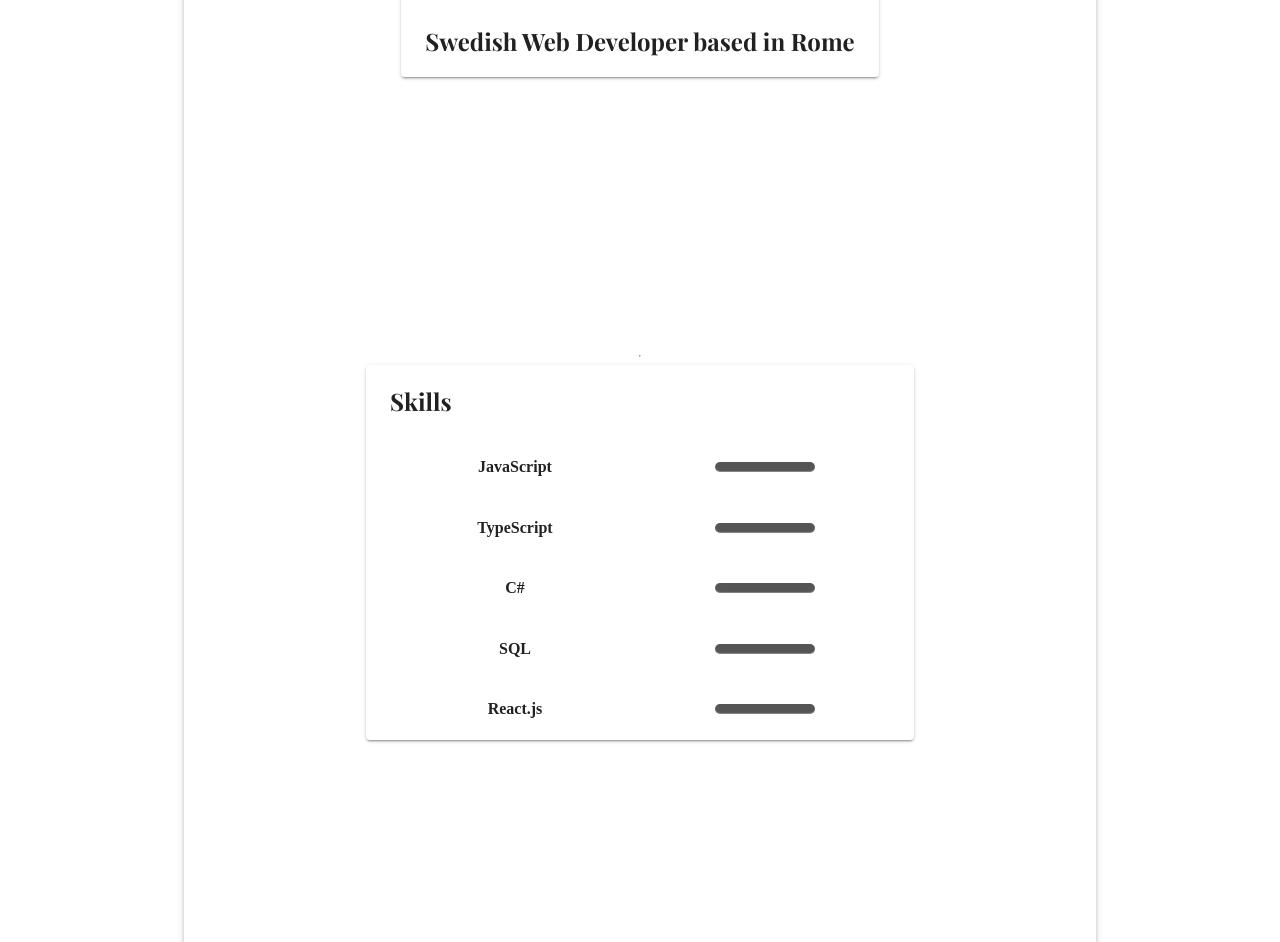
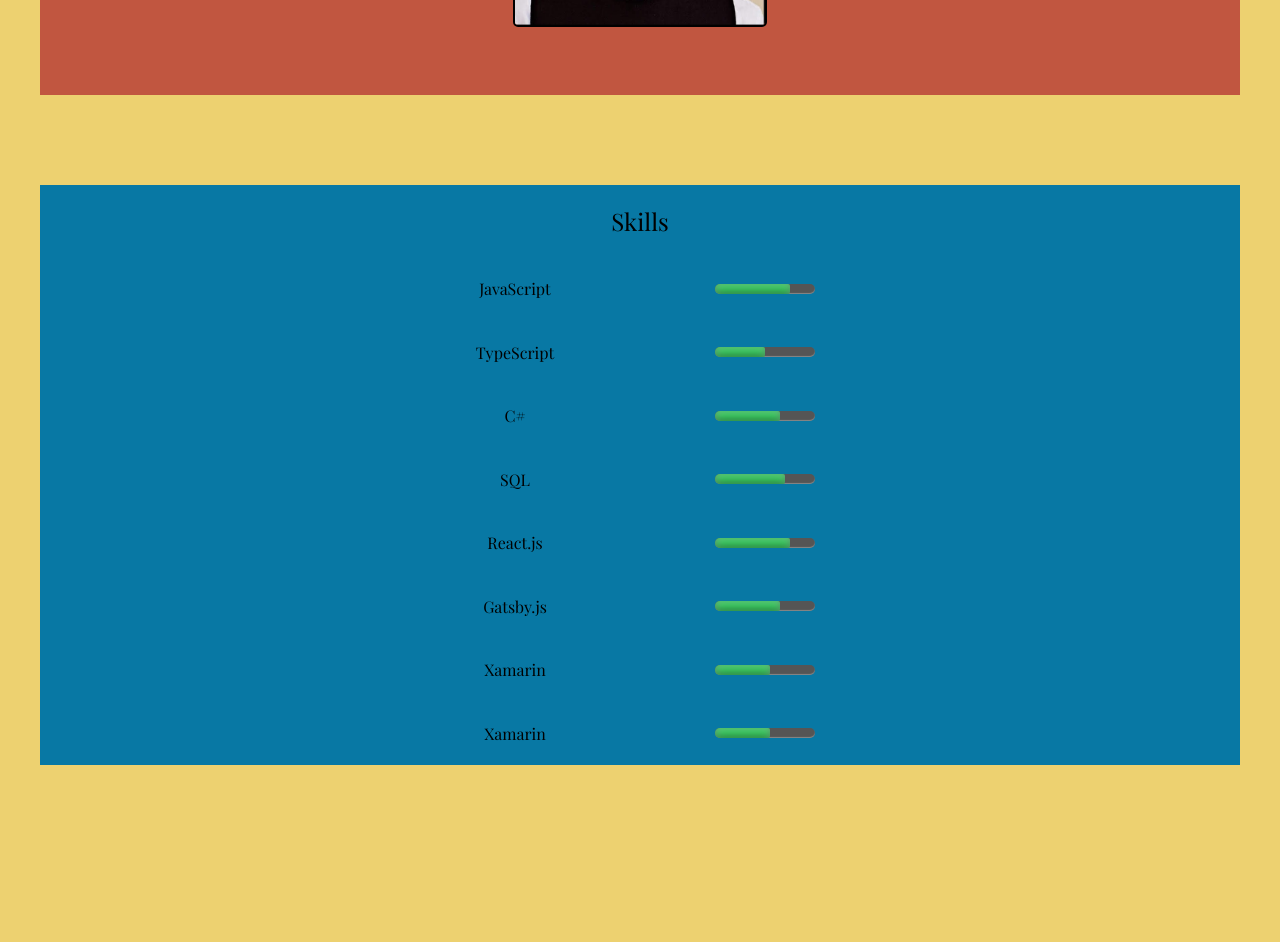
Before and after one commit to anthonwellsjo/curriculum-2.0, a Gatsby site: page / in a window 1280 px wide. Shown: the part 483-1425 px from the top of the page. After the commit the page ends 1256 px from the top, so only its background shows below. Built offline with nearby package versions, Linux system fonts and the light colour scheme; Gatsby itself is replaced by a stand-in of ours; a web font is replaced by a local one.

Commit message:
before adding fonts

```diff
--- a/src/components/centralizer/centralizer.module.css
+++ b/src/components/centralizer/centralizer.module.css
@@ -2,6 +2,8 @@
   display: flex;
   align-items: center;
   justify-content: center;
+  width: 100%;
+
 }
 
 .column {
--- a/src/components/menu/menu.module.css
+++ b/src/components/menu/menu.module.css
@@ -5,6 +5,7 @@
 }
 
 .menu {
+    background-color: #1ecfd6;
   position: fixed;
   top: 15px;
   border-radius: 3px;
--- a/src/components/profile/profile.js
+++ b/src/components/profile/profile.js
@@ -8,10 +8,10 @@
 const Profile = props => {
     return (
         <Centralizer column>
-            <br></br>
-            <img className={classes.img} src={photo} alt="portrait" />
             <h1>Anthon Wellsjö</h1>
             <h2>Swedish Web Developer based in Rome</h2>
+            <img className={classes.img} src={photo} alt="portrait" />
+            <br></br>
         </Centralizer>
     )
 }
--- a/src/components/profile/profile.module.css
+++ b/src/components/profile/profile.module.css
@@ -1,21 +1,22 @@
 .img {
   border-radius: 5px;
   border: solid black 2px;
+  margin-bottom: 50px;
 }
 
 @media (min-width: 700px) {
   .img {
-    width: 300px;
+    width: 250px;
   }
 }
 
 @media (max-width: 699px) {
   .img {
-    width: 250px;
+    width: 200px;
   }
 }
 @media (max-width: 400px) {
   .img {
-    width: 150px;
+    width: 100px;
   }
 }
--- a/src/components/progressMeter/progressMeter.js
+++ b/src/components/progressMeter/progressMeter.js
@@ -1,14 +1,18 @@
-import React from 'react';
+import React, {useEffect, useState} from 'react';
 import classes from './progressMeter.module.css';
 import classnames from 'classnames';
 
 const ProgressMeter = props => {
-    console.log(props.tot, "props tot")
-    const anim = {width: `${props.tot}`, transition: "width 5s"}
+    const [anim, setAnim] = useState({width: "0", transition: "width 3s"})
+    useEffect(() => {
+        setAnim({ width: `${props.tot}%`, transition: "width 3s" });
+        console.log("set show anim")
 
+    }, [])
+    console.log("render progressmeter");
     return (
         <div className={classes.meter}>
-            <span className={classnames(classes.span)} style={anim}></span>
+            <span className={classnames(classes.span)} style={props.in? anim : null}></span>
         </div>
     )
 }
--- a/src/components/progressMeter/progressMeter.module.css
+++ b/src/components/progressMeter/progressMeter.module.css
@@ -27,10 +27,4 @@
     inset 0 -2px 6px rgba(0, 0, 0, 0.4);
   position: relative;
   overflow: hidden;
-  animation: expandWidth 2s swing;
 }
-
-.anim {
-width: 50%;
-transition: width 5s;
-}
--- a/src/components/skills/skills.js
+++ b/src/components/skills/skills.js
@@ -5,7 +5,6 @@
 import ProgressMeter from '../progressMeter/progressMeter';
 
 const Skills = props => {
-
 
 
 
@@ -18,7 +17,7 @@
                 </Col>
                 <Col>
                     <div className={classes.progress}>
-                        <ProgressMeter tot="45"/>
+                        <ProgressMeter in={props.showAnim} tot={75}/>
                     </div>
                 </Col>
             </Row>
@@ -28,7 +27,7 @@
                 </Col>
                 <Col>
                     <div className={classes.progress}>
-                        <ProgressMeter tot={45} />
+                        <ProgressMeter in={props.showAnim} tot={50} />
                     </div>
                 </Col>
             </Row>
@@ -38,7 +37,7 @@
                 </Col>
                 <Col>
                     <div className={classes.progress}>
-                        <ProgressMeter />
+                        <ProgressMeter in={props.showAnim} tot={65}/>
                     </div>
                 </Col>
             </Row>
@@ -48,7 +47,7 @@
                 </Col>
                 <Col>
                     <div className={classes.progress}>
-                        <ProgressMeter />
+                        <ProgressMeter in={props.showAnim} tot={70}/>
                     </div>
                 </Col>
             </Row>
@@ -58,7 +57,37 @@
                 </Col>
                 <Col>
                     <div className={classes.progress}>
-                        <ProgressMeter />
+                        <ProgressMeter in={props.showAnim} tot={75}/>
+                    </div>
+                </Col>
+            </Row>
+            <Row>
+                <Col>
+                    <h4>Gatsby.js</h4>
+                </Col>
+                <Col>
+                    <div className={classes.progress}>
+                        <ProgressMeter in={props.showAnim} tot={65}/>
+                    </div>
+                </Col>
+            </Row>
+            <Row>
+                <Col>
+                    <h4>Xamarin</h4>
+                </Col>
+                <Col>
+                    <div className={classes.progress}>
+                        <ProgressMeter in={props.showAnim} tot={55}/>
+                    </div>
+                </Col>
+            </Row>
+            <Row>
+                <Col>
+                    <h4>Xamarin</h4>
+                </Col>
+                <Col>
+                    <div className={classes.progress}>
+                        <ProgressMeter in={props.showAnim} tot={55}/>
                     </div>
                 </Col>
             </Row>
--- a/src/components/skills/skills.module.css
+++ b/src/components/skills/skills.module.css
@@ -2,6 +2,7 @@
     width: 500px;
     display: flex;
     flex-direction: column;
+    text-align: center;
 }
 
 .progress {
--- a/src/pages/index.js
+++ b/src/pages/index.js
@@ -1,7 +1,7 @@
 import React, { useEffect, useRef, useState } from "react"
 import Menu from "../components/menu/menu"
 import Profile from '../components/profile/profile'
-import { Container, Paper } from '@material-ui/core'
+import { Container, Divider, Paper } from '@material-ui/core'
 import Centralizer from '../components/centralizer/centralizer';
 import Skills from "../components/skills/skills";
 import MobileMenu from "../components/mobileMenu/mobileMenu";
@@ -14,22 +14,24 @@
   let skills = useRef();
   const [showProfile, setShowProfile] = useState(true)
   const [showSkills, setShowSkills] = useState(false);
+  const [showSkillsAnim, setShowSkillsAnim] = useState(false);
 
   const hideOrShowElement = (position, type) => {
 
     switch (type) {
       case "skills": {
-        if (position.top < (window.innerHeight ) && position.bottom >= 200) {
+        if (position.top < (window.innerHeight) && position.bottom >= 200) {
           setShowSkills(true);
-        } else if(showSkills == true) {
+          setShowSkillsAnim(true);
+        } else if (showSkills == true) {
           setShowSkills(false);
         }
         break;
       }
       case "profile": {
-        if (position.top < (window.innerHeight ) && position.bottom >= 200) {
+        if (position.top < (window.innerHeight) && position.bottom >= 200) {
           setShowProfile(true);
-        } else if(showProfile == true) {
+        } else if (showProfile == true) {
           setShowProfile(false);
         }
         break;
@@ -50,76 +52,43 @@
       hideOrShowElement(profilePosition, "profile");
 
     })
-  },[])
-
+  }, [])
 
   return (
     <React.Fragment>
-      <Container fluid maxWidth="md">
-        <Paper elevation={3}>
-          <Container fluid maxWidth="md">
+      <Centralizer column>
+        <div style={{ width: "95%" }}>
           <Centralizer column>
             <Menu />
+          </Centralizer>
           {/* <SideMenu /> */}
           <MobileMenu />
           <br></br>
           <br></br>
           <br></br>
           <br></br>
+          <br></br>
           <ComponentAnimation in={showProfile}>
-                <Paper elevation={2}>
-                  <Container ref={profile} fluid maxWidth="md">
+            <div ref={profile} style={{ textAlign: "center", width: "100%", backgroundColor: "#c15640" }}>
+              <Centralizer column>
                 <Profile />
-                  </Container>
-                </Paper>
+              </Centralizer>
+            </div>
           </ComponentAnimation>
           <br></br>
           <br></br>
           <br></br>
           <br></br>
           <br></br>
-              <br></br>
-              <br></br>
-              <br></br>
-              <br></br>
-              <br></br>
-              <br></br>
-              <br></br>
-              <br></br>
-              <br></br>
-              <br></br>
-              <hr />
           <ComponentAnimation in={showSkills}>
-                <Paper elevation={2}>
-                  <Container ref={skills} fluid maxWidth="md">
-                    <Skills />
-                  </Container>
-                </Paper>
+            <div ref={skills} style={{ textAlign: "center", width: "100%", backgroundColor: "#0878a4" }}>
+              <Centralizer column>
+                <Skills showAnim={showSkillsAnim} />
+              </Centralizer>
+            </div>
           </ComponentAnimation>
-              <br></br>
-              <br></br>
-              <br></br>
-              <br></br>
-              <br></br>
-              <br></br>
-              <br></br>
-              <br></br>
-              <br></br>
-              <br></br>
-              <br></br>
-              <br></br>
-              <br></br>
-              <br></br>
-              <br></br>
-              <br></br>
-              <br></br>
-              <br></br>
-              <br></br>
-              <br></br>
+        </div>
       </Centralizer>
-          </Container>
-        </Paper>
-      </Container>
     </React.Fragment >
   )
 }
--- a/src/styles/global.css
+++ b/src/styles/global.css
@@ -1,5 +1,11 @@
-h1, h2, h3, a {
+h1, h2, h3, h4 {
     font-family: playfair display;
+    font-weight: 300;
+}
+a {
+    font-family: playfair display;
+    font-weight: 300;
+    font-size: large;
 }
 
 ul {
@@ -9,3 +15,7 @@
 a {
     text-decoration: none;
 }
+
+body {
+    background-color: #edd170;
+}
```
Lines whose indentation alone changed are shown as unchanged.
